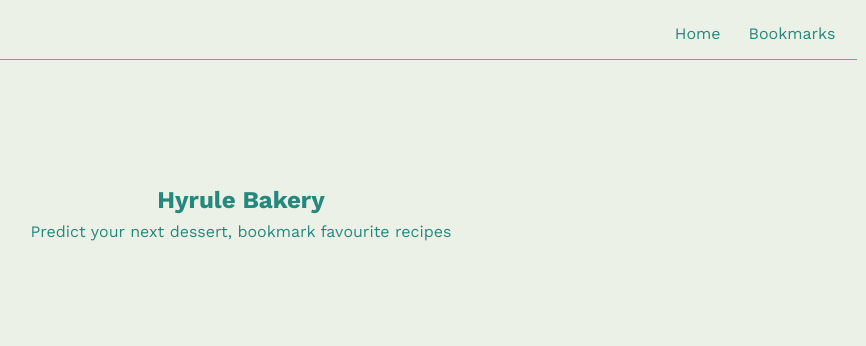
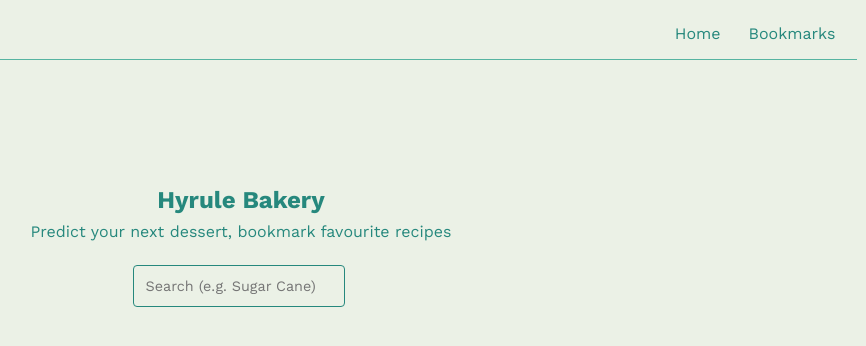
Before and after one commit to isabellehuangg/Hyrule-Bakery, a React (Create React App) app in the folder client/: page / in a window 1280 px wide. Shown: the top 346 px of the page, without its empty margins (399-1265 px from the left). Built offline with nearby package versions, Linux system fonts and the light colour scheme.

Commit message:
Fixed autocomplete ingredient options

```diff
--- a/client/src/Home.js
+++ b/client/src/Home.js
@@ -1,12 +1,12 @@
 import { useState, useEffect } from "react";
-import searchBar from "./Search";
+import SearchBar from "./Search";
 
 const Home = () => {
     return (
         <div className="home">
             <h2 className="title">Hyrule Bakery</h2>
             <p className="description">Predict your next dessert, bookmark favourite recipes</p>
-            <searchBar />
+            <SearchBar />
         </div>
     );
 }
--- a/client/src/Search.js
+++ b/client/src/Search.js
@@ -1,16 +1,19 @@
-const searchBar = () => {
-    const ingredients = ['Wheat', 'Sugar', 'Apple'];
+import React, { useState, useEffect } from "react";
+
+const SearchBar = () => {
+    const ingredients = ['Wheat', 'Sugar', 'Apple']; // Sample ingredients
     const [input, setInput] = useState('');
     const [autoOptions, setAutoOptions] = useState([]); // Auto options: all possible verified options in input
 
-    // Function for onChange event
+    // Function for onChange event, search input
     const handleOnChange = (e) => {
-        const userInput = e.target.trim().toLowerCase();
+        const userInput = e.target.value.toLowerCase();
         setInput(userInput);
         const matchingIngredients = ingredients.filter((ingredient) => {
-            ingredient.startsWith(userInput);
+            return ingredient.toLowerCase().startsWith(userInput);
         });
         setAutoOptions(matchingIngredients);
+        console.log(autoOptions.length);
     };
 
     // Handle choosing one of the matching ingredients (selected: ingredient from handleOnChange)
@@ -20,8 +23,22 @@ const searchBar = () => {
     };
 
     return (
-        <input className="search" type="text" placeholder="Search (e.g. Sugar Cane)" />
+        <div className="searchComponent">
+            <div className="searchBar">
+                <input className="search" type="text" placeholder="Search (e.g. Sugar Cane)" onChange={ handleOnChange } />
+            </div>
+            {
+                // Display options as buttons under search bar when autocomplete options length is greater than 0
+                autoOptions.length > 0 && (
+                    <div className="optionButtons">
+                        {autoOptions.map((option) => (
+                            <div key = { option } className="option" onClick={ () => chooseOne(option) }>{ option }</div>
+                        ))}
+                    </div>
+                )
+            }
+        </div>
     );
 }
 
-export default searchBar;
+export default SearchBar;
--- a/client/src/index.css
+++ b/client/src/index.css
@@ -64,3 +64,25 @@
 .description {
   margin-top: 0.5rem;
 }
+
+input {
+  width: 80%
+}
+
+.option {
+  margin-left: 0.25rem;
+  margin-right: 0.25rem;
+  text-decoration: 1px underline;
+  font-size: 0.75rem;
+  padding: 0.25rem;
+}
+
+.option:hover {
+  transform: scale(1.1);
+  cursor: pointer;
+}
+
+.optionButtons {
+  display: flex;
+  flex-direction: row;
+}
```
